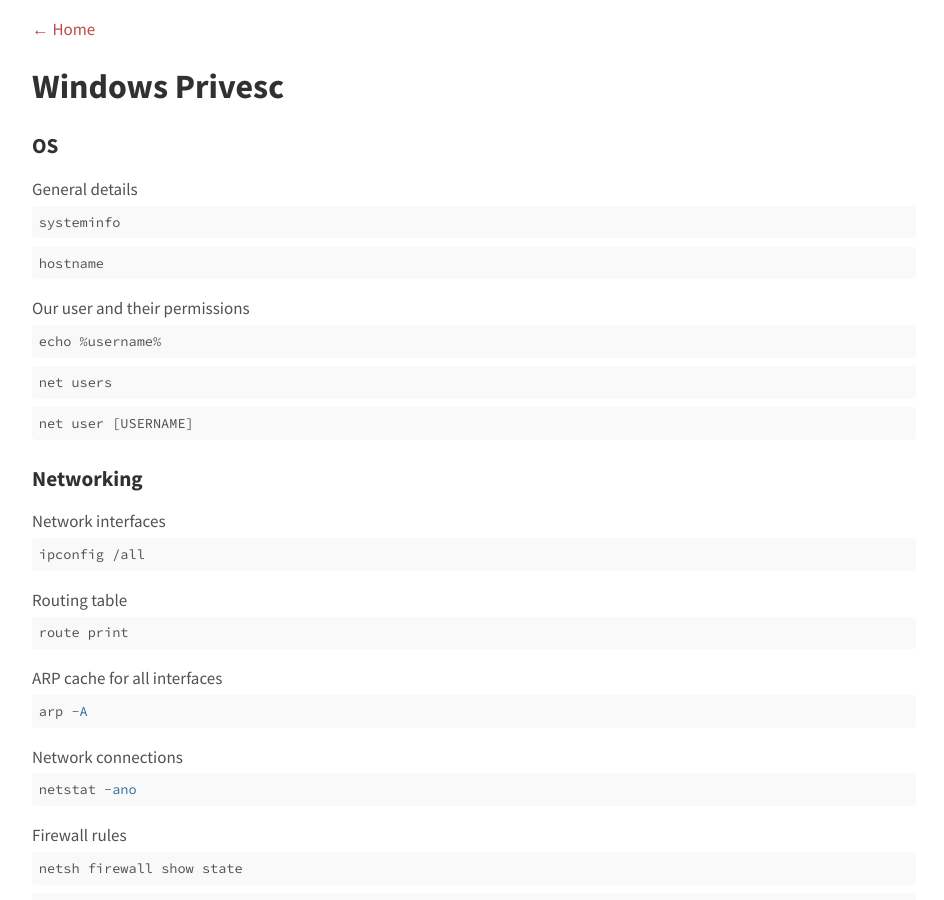
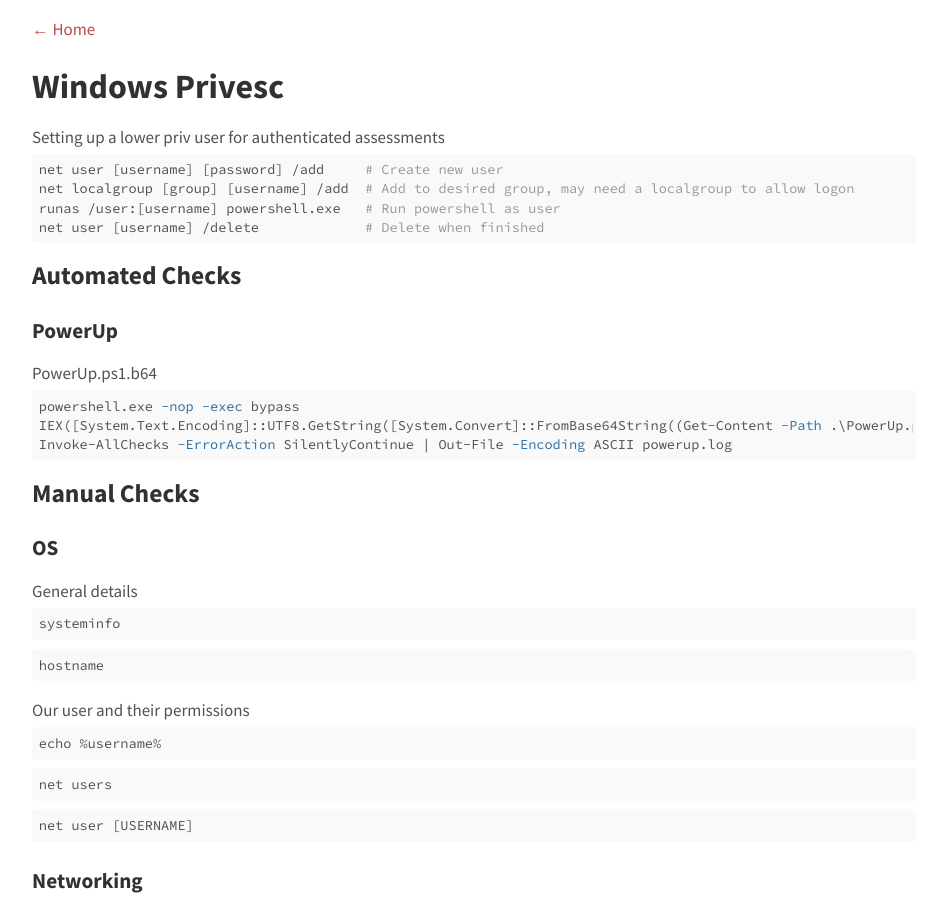
Before and after one commit to agrzeslak/cheatsheet, a Jekyll site: the page built from _topics/windows-privesc.md, in a window 1280 px wide and 900 px high. Shown: the whole window, without its empty margins (166-1110 px from the left). Built offline with Jekyll 4.4.1, drawn with Linux system fonts in a browser that asks for light colours.

Commit message:
Added powerup/authed assessment notes

````diff
--- a/_topics/windows-privesc.md
+++ b/_topics/windows-privesc.md
@@ -10,6 +10,22 @@ tags:
     - system
 ---
 # Windows Privesc
+Setting up a lower priv user for authenticated assessments
+```shell
+net user [username] [password] /add     # Create new user
+net localgroup [group] [username] /add  # Add to desired group, may need a localgroup to allow logon
+runas /user:[username] powershell.exe   # Run powershell as user
+net user [username] /delete             # Delete when finished
+```
+## Automated Checks
+### PowerUp
+PowerUp.ps1.b64
+```powershell
+powershell.exe -nop -exec bypass
+IEX([System.Text.Encoding]::UTF8.GetString([System.Convert]::FromBase64String((Get-Content -Path .\PowerUp.ps1.b64))))
+Invoke-AllChecks -ErrorAction SilentlyContinue | Out-File -Encoding ASCII powerup.log
+```
+## Manual Checks
 ### OS
 
 General details
````
